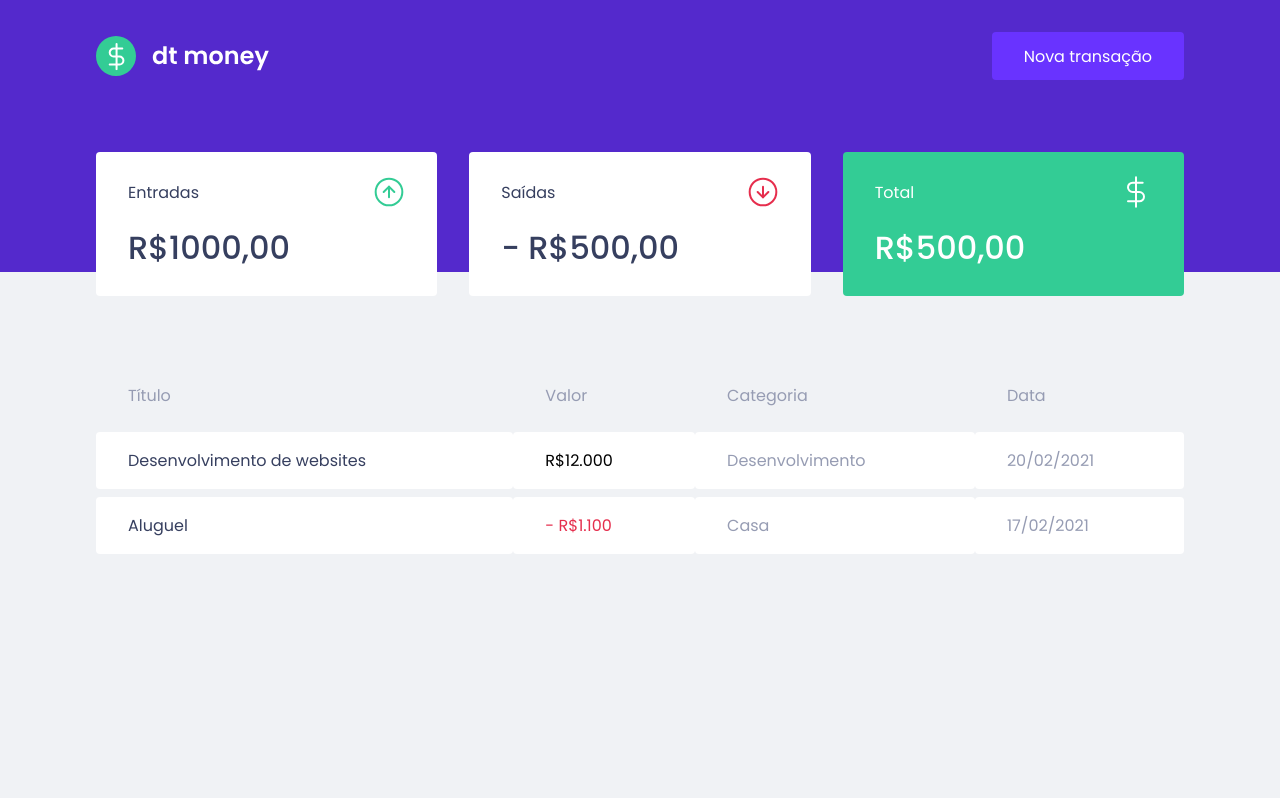
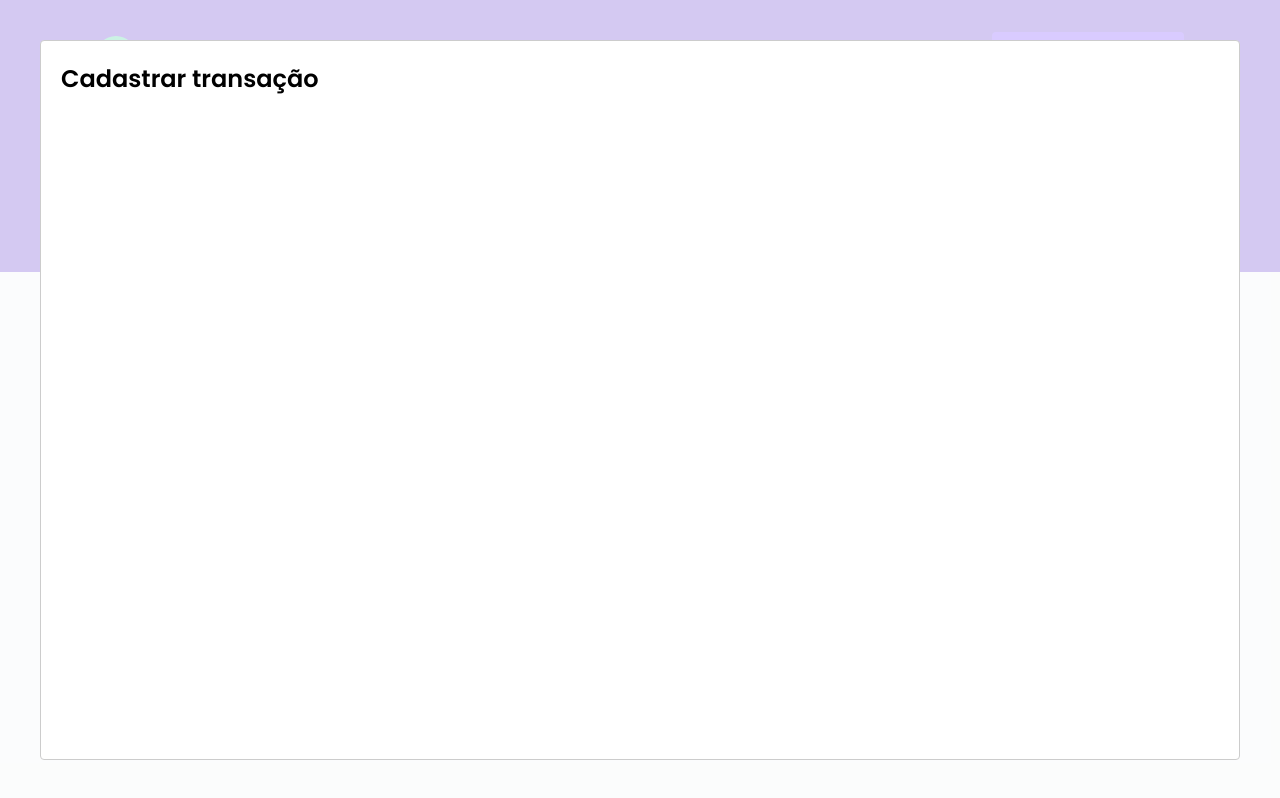
Before and after one commit to lopessoftec/ignite, a React (Create React App) app in the folder reactjs/dtmoney/: page / in a window 1280 px wide. Both pictures are taken after a click on the button "Nova transação". Built offline with nearby package versions, Linux system fonts and the light colour scheme; no server answers; what miragejs would draw is missing.

Commit message:
configirando modal de criação

```diff
--- a/reactjs/dtmoney/package.json
+++ b/reactjs/dtmoney/package.json
@@ -3,10 +3,12 @@
   "version": "0.1.0",
   "private": true,
   "dependencies": {
+    "@types/react-modal": "^3.12.0",
     "axios": "^0.21.1",
     "miragejs": "^0.1.41",
     "react": "^17.0.2",
     "react-dom": "^17.0.2",
+    "react-modal": "^3.12.1",
     "react-scripts": "4.0.3",
     "styled-components": "^5.2.3",
     "web-vitals": "^1.0.1"
--- a/reactjs/dtmoney/src/App.tsx
+++ b/reactjs/dtmoney/src/App.tsx
@@ -1,12 +1,35 @@
+import { useState } from 'react';
+import Modal from 'react-modal';
 import { Dashboard } from "./components/Dashboard";
 import { Header } from "./components/Header"
 import { GlobalStyle } from "./styles/global";
 
+Modal.setAppElement('#root');
+
 export function App() {
+
+  const [isNewTransactionModalOpen, setIsNewTransactionModalOpen] = useState(false);
+
+    function handleOpenNewTransactionModal(){
+        setIsNewTransactionModalOpen(true);
+    }
+
+    function handlecloseNewTransactionModal(){
+        setIsNewTransactionModalOpen(false);
+    }
+
   return (
     <>
-      <Header />
+      <Header onOpenNewTransactionModal={handleOpenNewTransactionModal}/>
       <Dashboard />
+
+      <Modal
+        isOpen={isNewTransactionModalOpen}
+        onRequestClose={handlecloseNewTransactionModal}
+        >
+            <h2>Cadastrar transação</h2>
+      </Modal>
+
       <GlobalStyle />
     </>
   );
--- a/reactjs/dtmoney/src/components/Header/index.tsx
+++ b/reactjs/dtmoney/src/components/Header/index.tsx
@@ -1,12 +1,20 @@
+import { useState } from 'react';
+import Modal from 'react-modal';
 import logoImg from '../../assets/logo.svg';
 import { Container, Content } from './styles';
 
-export function Header(){
+interface HeaderProps {
+    // é uma funçao e o retorno e vazio
+    onOpenNewTransactionModal: () => void;
+}
+
+export function Header({onOpenNewTransactionModal}: HeaderProps){
+
     return (
         <Container>
             <Content>
                 <img src={logoImg} alt="dt money" />
-                <button type="button">
+                <button type="button" onClick={onOpenNewTransactionModal}>
                     Nova transação
                 </button>
             </Content>
```
Also changed, not shown: 1 other file (tests, documents, lock files or other folders).
